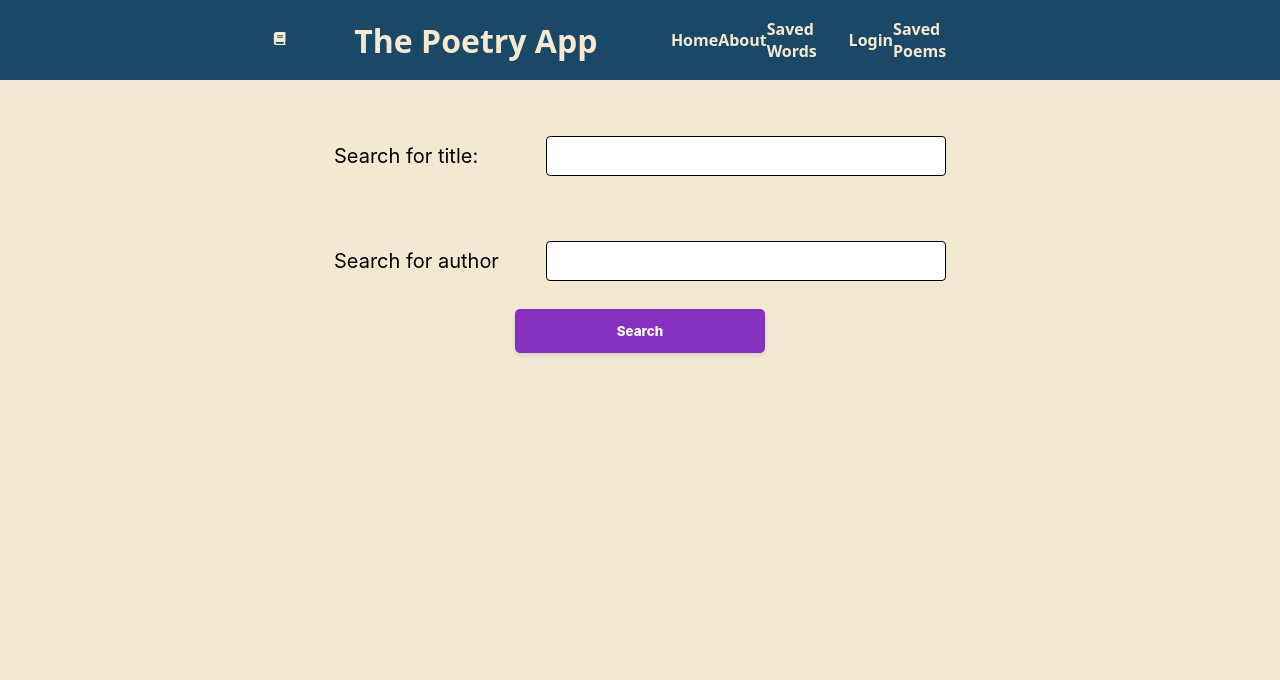
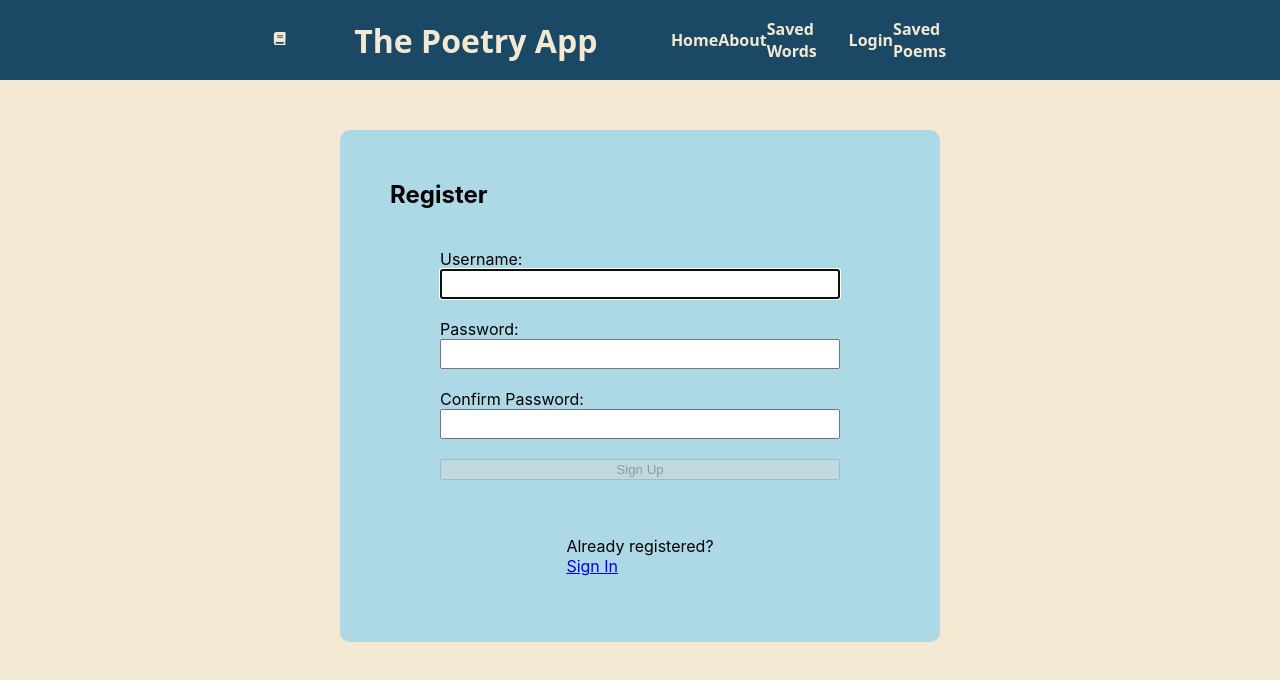
Before and after one commit to IAMAMZ/poetry, a React (Create React App) app: page /register in a window 1280 px wide. Shown: the top 680 px of the page. Built offline with nearby package versions, Linux system fonts and the light colour scheme.

Commit message:
add register and styling change

```diff
--- a/package.json
+++ b/package.json
@@ -3,6 +3,9 @@
   "version": "0.1.0",
   "private": true,
   "dependencies": {
+    "@fortawesome/fontawesome-svg-core": "^6.4.2",
+    "@fortawesome/free-solid-svg-icons": "^6.4.2",
+    "@fortawesome/react-fontawesome": "^0.2.0",
     "@testing-library/jest-dom": "^5.16.5",
     "@testing-library/react": "^13.4.0",
     "@testing-library/user-event": "^13.5.0",
--- a/src/App.js
+++ b/src/App.js
@@ -9,6 +9,7 @@
 import Home from "./pages/Home";
 import About from "./pages/About";
 import SavedPoems from "./pages/SavedPoems";
+import Register from "./pages/Register";
 
 function App() {
   const [poems, setPoems] = useState();
@@ -59,7 +60,8 @@
         />
         <Route path="/savedwords" element={<SavedWords />} />
         <Route path="/about" element={<About />} />
-        <Route path="/savedpoems" element={<SavedPoems />}></Route>
+        <Route path="/savedpoems" element={<SavedPoems />} />
+        <Route path="/register" element={<Register />} />
       </Routes>
     </div>
   );
--- a/src/components/Header.css
+++ b/src/components/Header.css
@@ -21,7 +21,7 @@
     align-items: center;
 }
 .innerWrapper ul {
-    width: 800px;
+    width: 1000px;
     list-style: none;
     display: flex;
     gap:30px;
--- /dev/null
+++ b/src/pages/Register.css
@@ -0,0 +1,33 @@
+.RegisterPage section{
+    margin:0 auto;
+    width: 600px;
+    gap:40px;
+    background-color: lightblue;
+    margin-top: 50px;
+    border-radius: 10px;
+    padding: 50px;
+    display: flex;
+    flex-direction: column;
+    align-items: center;
+    justify-content: center;
+}
+
+.RegisterPage h1 {
+    color: black;
+    margin: 0 auto;
+}
+.RegisterPage form{
+    display: flex;
+    flex-direction: column;
+    width: 400px;
+}
+.RegisterPage form input{
+    height: 30px;
+    margin-bottom: 20px;
+}
+.RegisterPage .hide{
+    display: none;
+}
+.RegisterPage .offscreen {
+    display: none;
+}
--- /dev/null
+++ b/src/pages/Register.js
@@ -0,0 +1,241 @@
+import { useRef, useState, useEffect } from "react";
+import {
+  faCheck,
+  faTimes,
+  faInfoCircle,
+} from "@fortawesome/free-solid-svg-icons";
+import { FontAwesomeIcon } from "@fortawesome/react-fontawesome";
+import "./Register.css";
+
+const USER_REGEX = /^[A-z][A-z0-9-_]{3,23}$/;
+const PWD_REGEX = /^(?=.*[a-z])(?=.*[A-Z])(?=.*[0-9])(?=.*[!@#$%]).{8,24}$/;
+const REGISTER_URL = "/register";
+
+const Register = () => {
+  const userRef = useRef();
+  const errRef = useRef();
+
+  const [user, setUser] = useState("");
+  const [validName, setValidName] = useState(false);
+  const [userFocus, setUserFocus] = useState(false);
+
+  const [pwd, setPwd] = useState("");
+  const [validPwd, setValidPwd] = useState(false);
+  const [pwdFocus, setPwdFocus] = useState(false);
+
+  const [matchPwd, setMatchPwd] = useState("");
+  const [validMatch, setValidMatch] = useState(false);
+  const [matchFocus, setMatchFocus] = useState(false);
+
+  const [errMsg, setErrMsg] = useState("");
+  const [success, setSuccess] = useState(false);
+
+  useEffect(() => {
+    userRef.current.focus();
+  }, []);
+
+  useEffect(() => {
+    setValidName(USER_REGEX.test(user));
+  }, [user]);
+
+  useEffect(() => {
+    setValidPwd(PWD_REGEX.test(pwd));
+    setValidMatch(pwd === matchPwd);
+  }, [pwd, matchPwd]);
+
+  useEffect(() => {
+    setErrMsg("");
+  }, [user, pwd, matchPwd]);
+
+  const handleSubmit = async (e) => {
+    e.preventDefault();
+    // if button enabled with JS hack
+    const v1 = USER_REGEX.test(user);
+    const v2 = PWD_REGEX.test(pwd);
+    if (!v1 || !v2) {
+      setErrMsg("Invalid Entry");
+      return;
+    }
+    // try {
+    //   const response = await axios.post(
+    //     REGISTER_URL,
+    //     JSON.stringify({ user, pwd }),
+    //     {
+    //       headers: { "Content-Type": "application/json" },
+    //       withCredentials: true,
+    //     }
+    //   );
+    //   console.log(response?.data);
+    //   console.log(response?.accessToken);
+    //   console.log(JSON.stringify(response));
+    //   setSuccess(true);
+    //   //clear state and controlled inputs
+    //   //need value attrib on inputs for this
+    //   setUser("");
+    //   setPwd("");
+    //   setMatchPwd("");
+    // } catch (err) {
+    //   if (!err?.response) {
+    //     setErrMsg("No Server Response");
+    //   } else if (err.response?.status === 409) {
+    //     setErrMsg("Username Taken");
+    //   } else {
+    //     setErrMsg("Registration Failed");
+    //   }
+    //   errRef.current.focus();
+    // }
+    console.log("success");
+    setSuccess(true);
+  };
+
+  return (
+    <div className="RegisterPage">
+      {success ? (
+        <section>
+          <h1>Success!</h1>
+          <p>
+            <a href="#">Sign In</a>
+          </p>
+        </section>
+      ) : (
+        <section>
+          <p
+            ref={errRef}
+            className={errMsg ? "errmsg" : "offscreen"}
+            aria-live="assertive"
+          >
+            {errMsg}
+          </p>
+          <h1>Register</h1>
+          <form onSubmit={handleSubmit}>
+            <label htmlFor="username">
+              Username:
+              <FontAwesomeIcon
+                icon={faCheck}
+                className={validName ? "valid" : "hide"}
+              />
+              <FontAwesomeIcon
+                icon={faTimes}
+                className={validName || !user ? "hide" : "invalid"}
+              />
+            </label>
+            <input
+              type="text"
+              id="username"
+              ref={userRef}
+              autoComplete="off"
+              onChange={(e) => setUser(e.target.value)}
+              value={user}
+              required
+              aria-invalid={validName ? "false" : "true"}
+              aria-describedby="uidnote"
+              onFocus={() => setUserFocus(true)}
+              onBlur={() => setUserFocus(false)}
+            />
+            <p
+              id="uidnote"
+              className={
+                userFocus && user && !validName ? "instructions" : "offscreen"
+              }
+            >
+              <FontAwesomeIcon icon={faInfoCircle} />
+              4 to 24 characters.
+              <br />
+              Must begin with a letter.
+              <br />
+              Letters, numbers, underscores, hyphens allowed.
+            </p>
+
+            <label htmlFor="password">
+              Password:
+              <FontAwesomeIcon
+                icon={faCheck}
+                className={validPwd ? "valid" : "hide"}
+              />
+              <FontAwesomeIcon
+                icon={faTimes}
+                className={validPwd || !pwd ? "hide" : "invalid"}
+              />
+            </label>
+            <input
+              type="password"
+              id="password"
+              onChange={(e) => setPwd(e.target.value)}
+              value={pwd}
+              required
+              aria-invalid={validPwd ? "false" : "true"}
+              aria-describedby="pwdnote"
+              onFocus={() => setPwdFocus(true)}
+              onBlur={() => setPwdFocus(false)}
+            />
+            <p
+              id="pwdnote"
+              className={pwdFocus && !validPwd ? "instructions" : "offscreen"}
+            >
+              <FontAwesomeIcon icon={faInfoCircle} />
+              8 to 24 characters.
+              <br />
+              Must include uppercase and lowercase letters, a number and a
+              special character.
+              <br />
+              Allowed special characters:{" "}
+              <span aria-label="exclamation mark">!</span>{" "}
+              <span aria-label="at symbol">@</span>{" "}
+              <span aria-label="hashtag">#</span>{" "}
+              <span aria-label="dollar sign">$</span>{" "}
+              <span aria-label="percent">%</span>
+            </p>
+
+            <label htmlFor="confirm_pwd">
+              Confirm Password:
+              <FontAwesomeIcon
+                icon={faCheck}
+                className={validMatch && matchPwd ? "valid" : "hide"}
+              />
+              <FontAwesomeIcon
+                icon={faTimes}
+                className={validMatch || !matchPwd ? "hide" : "invalid"}
+              />
+            </label>
+            <input
+              type="password"
+              id="confirm_pwd"
+              onChange={(e) => setMatchPwd(e.target.value)}
+              value={matchPwd}
+              required
+              aria-invalid={validMatch ? "false" : "true"}
+              aria-describedby="confirmnote"
+              onFocus={() => setMatchFocus(true)}
+              onBlur={() => setMatchFocus(false)}
+            />
+            <p
+              id="confirmnote"
+              className={
+                matchFocus && !validMatch ? "instructions" : "offscreen"
+              }
+            >
+              <FontAwesomeIcon icon={faInfoCircle} />
+              Must match the first password input field.
+            </p>
+
+            <button
+              disabled={!validName || !validPwd || !validMatch ? true : false}
+            >
+              Sign Up
+            </button>
+          </form>
+          <p>
+            Already registered?
+            <br />
+            <span className="line">
+              {/*put router link here*/}
+              <a href="#">Sign In</a>
+            </span>
+          </p>
+        </section>
+      )}
+    </div>
+  );
+};
+
+export default Register;
```
Also changed, not shown: 1 other file (tests, documents, lock files or other folders).
